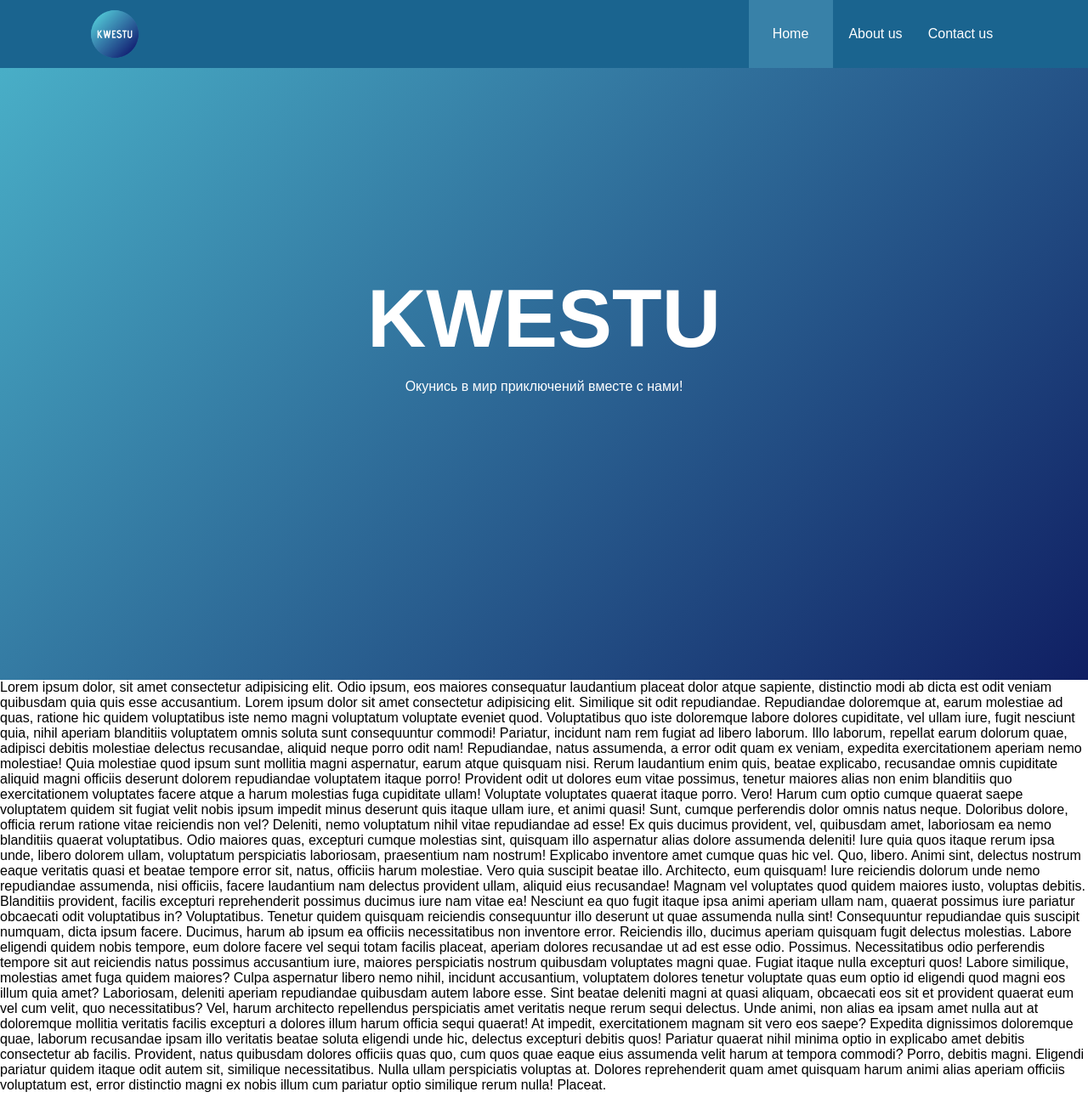
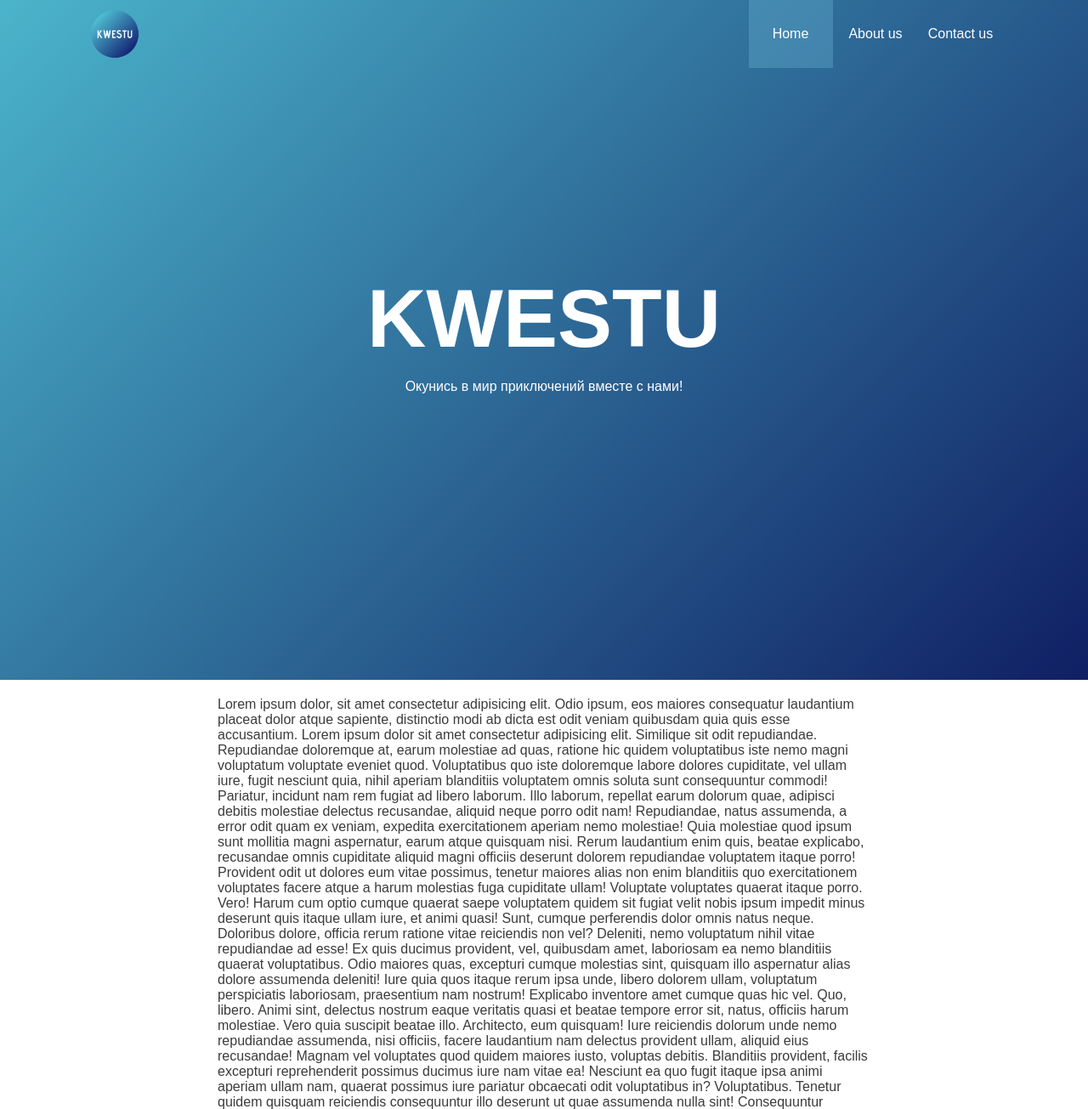
Before and after one commit to Nurjigit-Melis-uulu/KWESTU.com, a plain HTML site: page index.html in a window 1280 px wide. Shown: the top 1305 px of the page at 85% size. Drawn offline with Linux system fonts and the light colour scheme.

Commit message:
add effect for nav

```diff
--- a/script/main.js
+++ b/script/main.js
@@ -0,0 +1,10 @@
+let nav = document.querySelector("nav");
+
+document.addEventListener("scroll", event => {
+  let position = document.querySelector("body").getBoundingClientRect();
+  if (position.y < 0) {
+    nav.className = "active";
+  } else {
+    nav.className = "";
+  }
+});
--- a/style/main.css
+++ b/style/main.css
@@ -1,6 +1,7 @@
 body {
   margin: 0;
   font-family: Arial, Helvetica, sans-serif;
+  color: rgb(59, 59, 59);
 }
 
 nav {
@@ -9,12 +10,17 @@ nav {
   display: flex;
   justify-content: space-between;
   align-items: center;
-  background: rgb(26, 100, 143);
   box-sizing: border-box;
   padding: 0 100px;
   position: fixed;
   top: 0;
   left: 0;
+  transition: all 1s;
+}
+
+nav.active {
+  background: rgba(26, 100, 143);
+  box-shadow: 0 0 10px rgba(0, 0, 0, .2);
 }
 
 nav .logo {
@@ -83,3 +89,8 @@ header h1 {
   font-size: 6em;
   margin: 0;
 }
+
+.container {
+  width: 60%;
+  margin: 20px auto;
+}
```
